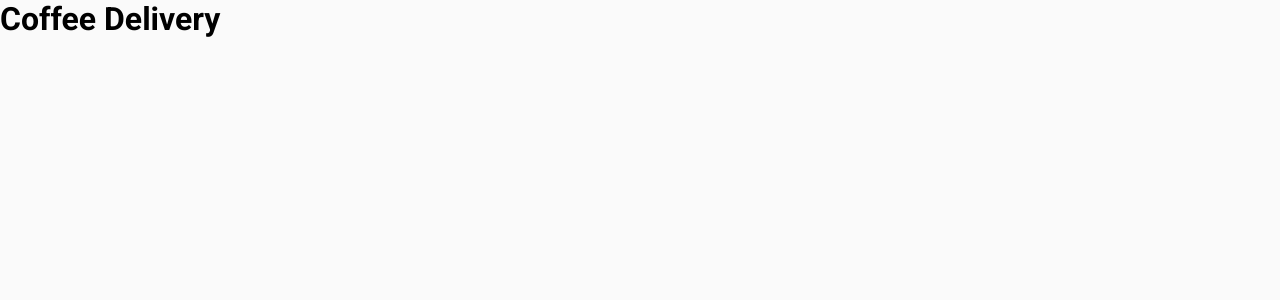
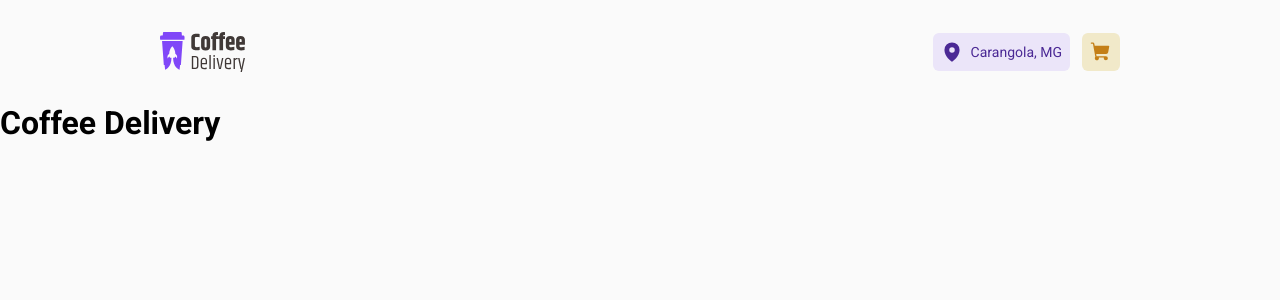
Before and after one commit to walkerblobato/coffee-delivery, a React (Vite) app: page / in a window 1280 px wide. Shown: the top 300 px of the page. Built offline with nearby package versions, Linux system fonts and the light colour scheme.

Commit message:
feat: add component Header

```diff
--- a/package.json
+++ b/package.json
@@ -10,6 +10,7 @@
     "preview": "vite preview"
   },
   "dependencies": {
+    "phosphor-react": "^1.4.1",
     "react": "^18.2.0",
     "react-dom": "^18.2.0",
     "styled-components": "^6.0.7"
--- a/src/App.tsx
+++ b/src/App.tsx
@@ -1,10 +1,12 @@
 import { ThemeProvider } from 'styled-components'
 import { defaultTheme } from './styles/themes/default'
 import { GlobalStyled } from './styles/global'
+import { Header } from './components/Header'
 
 export const App = () => {
   return (
     <ThemeProvider theme={defaultTheme}>
+      <Header />
       <h1>Coffee Delivery</h1>
       <GlobalStyled />
     </ThemeProvider>
--- /dev/null
+++ b/src/components/Header/index.tsx
@@ -0,0 +1,26 @@
+import { MapPin, ShoppingCart } from 'phosphor-react'
+
+import {
+  HeaderContainer,
+  UserActions,
+  UserLocation,
+  CartButton,
+} from './styles'
+import logo from '../../assets/logo.svg'
+
+export const Header = () => {
+  return (
+    <HeaderContainer>
+      <img src={logo} alt="logo coffee delivery" />
+      <UserActions>
+        <UserLocation>
+          <MapPin weight="fill" size={22} />
+          <span>Carangola, MG</span>
+        </UserLocation>
+        <CartButton>
+          <ShoppingCart weight="fill" size={22} />
+        </CartButton>
+      </UserActions>
+    </HeaderContainer>
+  )
+}
--- /dev/null
+++ b/src/components/Header/styles.ts
@@ -0,0 +1,68 @@
+import styled from 'styled-components'
+
+export const HeaderContainer = styled.header`
+  display: flex;
+  justify-content: space-between;
+  align-items: center;
+  padding: 3.2rem 16rem;
+
+  img {
+    width: 8.5rem;
+    height: 4rem;
+  }
+
+  @media (max-width: 76rem) {
+    padding: 3.2rem 3rem;
+  }
+`
+
+export const UserActions = styled.div`
+  display: flex;
+  align-items: center;
+  justify-content: center;
+  gap: 1.2rem;
+`
+
+export const UserLocation = styled.div`
+  display: flex;
+  justify-content: space-between;
+  align-items: center;
+  gap: 0.8rem;
+
+  padding: 0.8rem;
+  font-size: 1.4rem;
+  border-radius: 0.6rem;
+
+  cursor: pointer;
+
+  background: ${(props) => props.theme.product['purple-light']};
+  color: ${(props) => props.theme.product['purple-dark']};
+
+  &:hover {
+    background: ${(props) => props.theme.product.purple};
+    color: ${(props) => props.theme.product['purple-light']};
+
+    transition: all ease-in-out 600ms;
+  }
+`
+
+export const CartButton = styled.button`
+  display: flex;
+  align-items: center;
+
+  padding: 0.8rem;
+  border-radius: 0.6rem;
+  border: none;
+
+  cursor: pointer;
+
+  background: ${(props) => props.theme.product['yellow-light']};
+  color: ${(props) => props.theme.product['yellow-dark']};
+
+  &:hover {
+    background: ${(props) => props.theme.product.yellow};
+    color: ${(props) => props.theme.product['yellow-light']};
+
+    transition: all ease-in-out 600ms;
+  }
+`
```
Also changed, not shown: src/assets/logo.svg (added), 1 other file (tests, documents, lock files or other folders).
